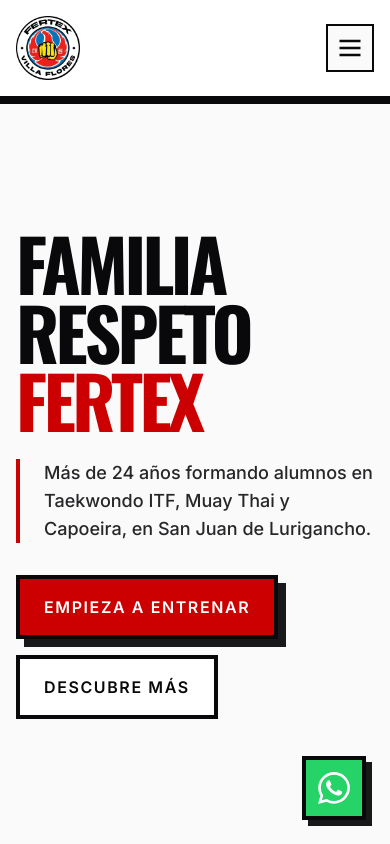
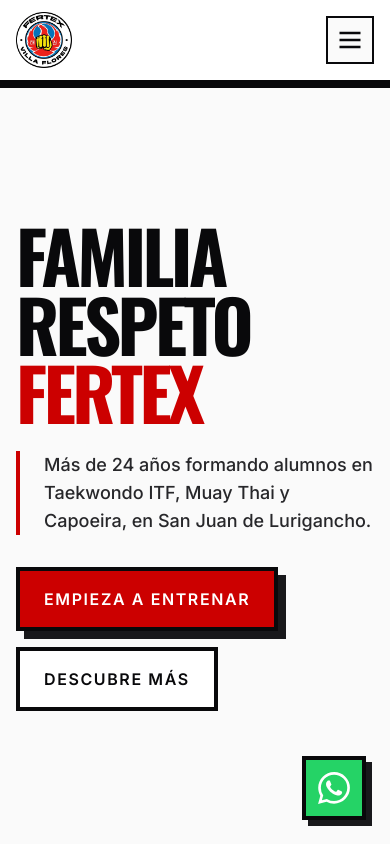
Before and after one commit to jhefferson-guerrero/fertex-web, a React (Vite) app: page / in a window 390 px wide. Shown: the top 844 px of the page. Built offline with nearby package versions, Linux system fonts and the light colour scheme.

Commit message:
mejora: menú más bajo en celular y tablet
- La barra del menú baja de 104 px a 88 px en pantallas menores a 1024 px
- El logo se ajusta a la nueva altura
- El menú desplegable toma la altura de la barra en lugar de un valor fijo

```diff
--- a/src/components/Header.jsx
+++ b/src/components/Header.jsx
@@ -101,7 +101,7 @@ export default function Header() {
                 <img
                   src={logoFertex}
                   alt="FERTEX Logo"
-                  className="h-16 md:h-20 lg:h-[calc(var(--header-inner)-1rem)] w-auto cursor-pointer hover:scale-105 active:scale-95 transition-transform duration-200 ease-out"
+                  className="h-14 lg:h-[calc(var(--header-inner)-1rem)] w-auto cursor-pointer hover:scale-105 active:scale-95 transition-transform duration-200 ease-out"
                 />
               </motion.div>
             </a>
@@ -172,7 +172,7 @@ export default function Header() {
             animate={{ opacity: 1, y: 0 }}
             exit={{ opacity: 0, y: -20 }}
             transition={{ duration: 0.2 }}
-            className="lg:hidden absolute top-24 left-0 w-full bg-white border-b-8 border-zinc-950 flex flex-col p-6 z-40"
+            className="lg:hidden absolute top-[var(--header-inner)] left-0 w-full bg-white border-b-8 border-zinc-950 flex flex-col p-6 z-40"
           >
             {NAV_LINKS.map((link) => {
               const isActive = activeSection === link.id;
--- a/src/index.css
+++ b/src/index.css
@@ -317,7 +317,7 @@
 @layer base {
   :root {
     /* Alto de la barra del header y alto total (barra + borde inferior de 8px) */
-    --header-inner: 6rem;
+    --header-inner: 5rem; /* celular y tablet; en escritorio se redefine más abajo */
     --header-h: calc(var(--header-inner) + 8px);
   }
 
```
